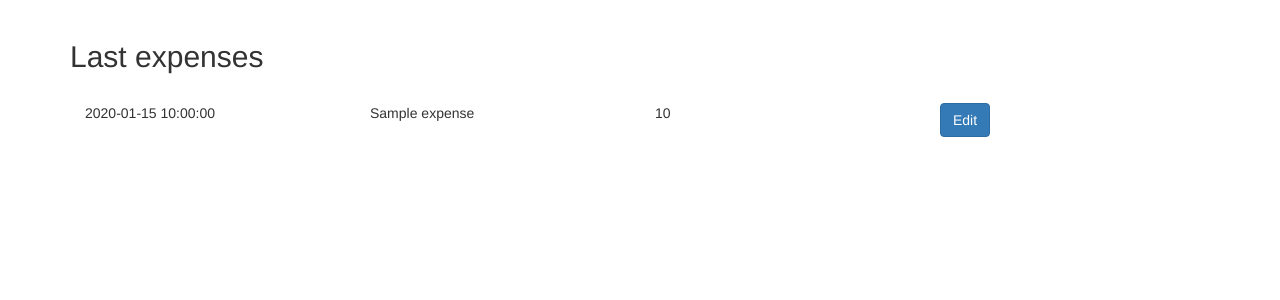
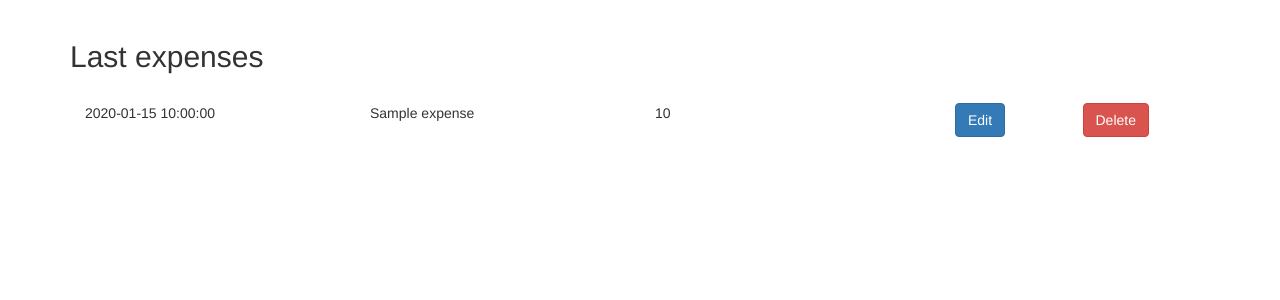
Before and after one commit to luizpericolo/expense-tracker, a Flask app: template app/static/templates/home.html in a window 1280 px wide. Shown: the part 52-352 px from the top of the page. Run offline with Flask 2, Linux system fonts and the light colour scheme; the template is opened without the code that fills it: most values are stand-ins (such as "Sample title", 1, 10 or a date in 2020); some libraries are stand-ins or nearby versions.

Commit message:
add delete button

```diff
--- a/app/static/templates/expense_table.html
+++ b/app/static/templates/expense_table.html
@@ -11,7 +11,12 @@
             {{ expense.amount }}
         </div>
         <div class="col-md-3">
-            <a href="{{ url_for('expense.expense_get_edit', id_=expense._id) }}" class="btn btn-primary">Edit</a>
+            <div class="col-md-6">
+                <a href="{{ url_for('expense.expense_get_edit', id_=expense._id) }}" class="btn btn-primary">Edit</a>
+            </div>
+            <div class="col-md-6">
+                <a href="{{ url_for('expense.confirm_delete', id_=expense._id) }}" class="btn btn-danger">Delete</a>
+            </div>
         </div>
     </div>
 </div>
```
